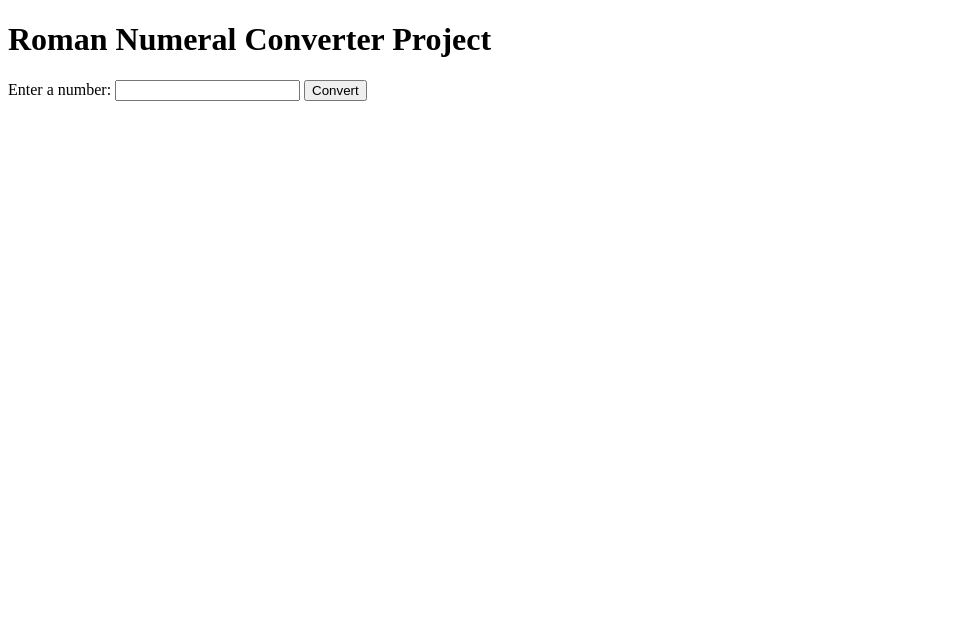
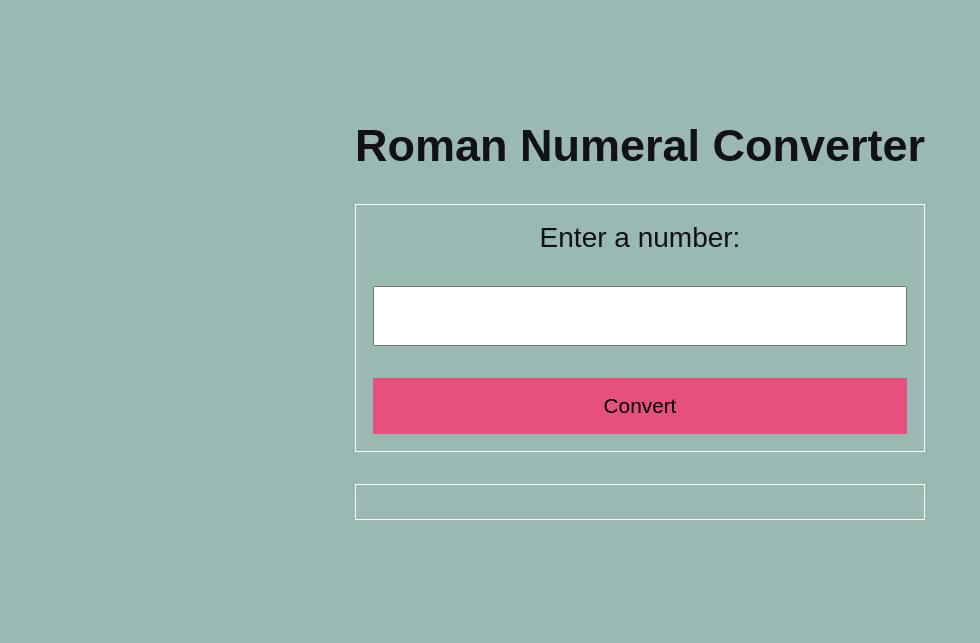
Before and after one commit to XiomaraCanizales/exercises-freecodecamp, a plain HTML site: page 2-algorithms-data-structures/12-PROJECT-roman-numeral-converter/index.html in a window 1280 px wide. Shown: the whole page, without its empty margins (0-980 px from the left). Drawn offline with Linux system fonts and the light colour scheme; a web font is replaced by a local one.

Commit message:
adding style

```diff
--- a/2-algorithms-data-structures/12-PROJECT-roman-numeral-converter/index.html
+++ b/2-algorithms-data-structures/12-PROJECT-roman-numeral-converter/index.html
@@ -7,7 +7,9 @@
     <link rel="stylesheet" href="styles.css">
 </head>
 <body>
-    <h1>Roman Numeral Converter Project</h1>
+    <main>
+      <div class="container">
+        <h1>Roman Numeral Converter</h1>
         <div class="input-container">
           <label for="number">Enter a number:</label>
           <input
@@ -19,6 +21,9 @@
           <button id="convert-btn">Convert</button>
         </div>
         <span id="output"></span>
+      </div>
+
+    </main>
     <script src="script.js"></script>
 </body>
 </html>
--- a/2-algorithms-data-structures/12-PROJECT-roman-numeral-converter/script.js
+++ b/2-algorithms-data-structures/12-PROJECT-roman-numeral-converter/script.js
@@ -10,14 +10,14 @@ const checkUserInput = () => {
         isNaN(inputInt) ||
         inputInt < 1
     ) {
-        result.textContent = "Please enter a number greater than or equal to 1"
-        setTimeout(() => deleteInput(), 800)
+        result.textContent = "Enter a number greater than or equal to 1"
+        setTimeout(() => deleteInput(), 2000)
         return
     }
 
     if (inputInt >= 4000) {
-        result.textContent = "Please enter a number less than or equal to 3999"
-        setTimeout(() => deleteInput(), 800)
+        result.textContent = "Enter a number less than or equal to 3999"
+        setTimeout(() => deleteInput(), 2000)
         return
     }
 
--- a/2-algorithms-data-structures/12-PROJECT-roman-numeral-converter/styles.css
+++ b/2-algorithms-data-structures/12-PROJECT-roman-numeral-converter/styles.css
@@ -0,0 +1,77 @@
+@import url('https://fonts.googleapis.com/css2?family=SUSE:wght@100..800&display=swap');
+
+:root {
+    --night: #121118;
+    --seasalt: #FAFAFA;
+    --ash-gray: #9AB9B3;
+    --green: #357266;
+    --blush: #E6507C;
+}
+
+*,
+*::before,
+*::after {
+    margin: 0;
+    padding: 0;
+    box-sizing: border-box;
+}
+
+body {
+    background-color: var(--ash-gray);
+    font-family: "SUSE", sans-serif;
+    font-size: 18px;
+    color: var(--night);
+}
+
+main {
+    display: flex;
+    justify-content: center;
+    align-items: center;
+    height: 80vh;
+}
+
+.container {
+    display: flex;
+    flex-direction: column;
+    gap: 2rem;
+}
+
+h1 {
+    font-size: 2.5em;
+    text-align: center;
+}
+
+.input-container {
+    display: flex;
+    flex-direction: column;
+    gap: 2rem;
+}
+
+.input-container, #output {
+    border: 1px solid var(--seasalt);
+    padding: 3%;
+}
+
+label { font-size: 1.75rem; }
+
+label, #number { text-align: center; }
+
+#number, #convert-btn {
+    padding: 1rem;
+    font-size: 1.3rem;
+}
+
+#convert-btn {
+    background-color: var(--blush);
+    border: none;
+}
+
+#convert-btn:hover {
+    background-color: var(--seasalt);
+    border: 2px solid var(--blush);
+}
+
+#output {
+    font-size: 1.3rem;
+    text-align: center;
+}
```
Lines whose indentation alone changed are shown as unchanged.
